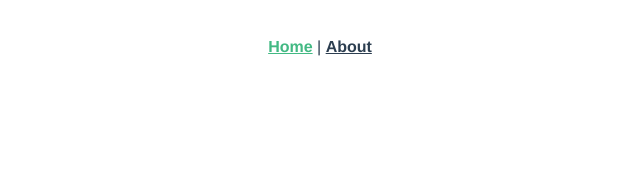
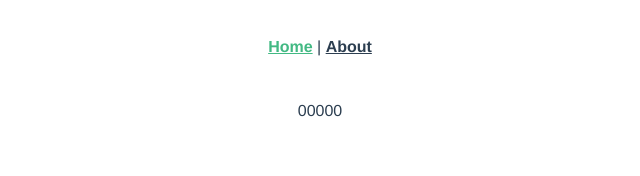
Before and after one commit to shehanzun/-, a Vue app: page /#/ in a window 1280 px wide. Shown: the top 176 px of the page, without its empty margins (320-960 px from the left). Built offline with nearby package versions, Linux system fonts and the light colour scheme.

Commit message:
feat(home页面): 10
添加一个标签

```diff
--- a/src/views/HomeView.vue
+++ b/src/views/HomeView.vue
@@ -1,5 +1,7 @@
 <template>
-  <div></div>
+  <div>
+    <p>00000</p>
+  </div>
 </template>
 
 <script>
```
